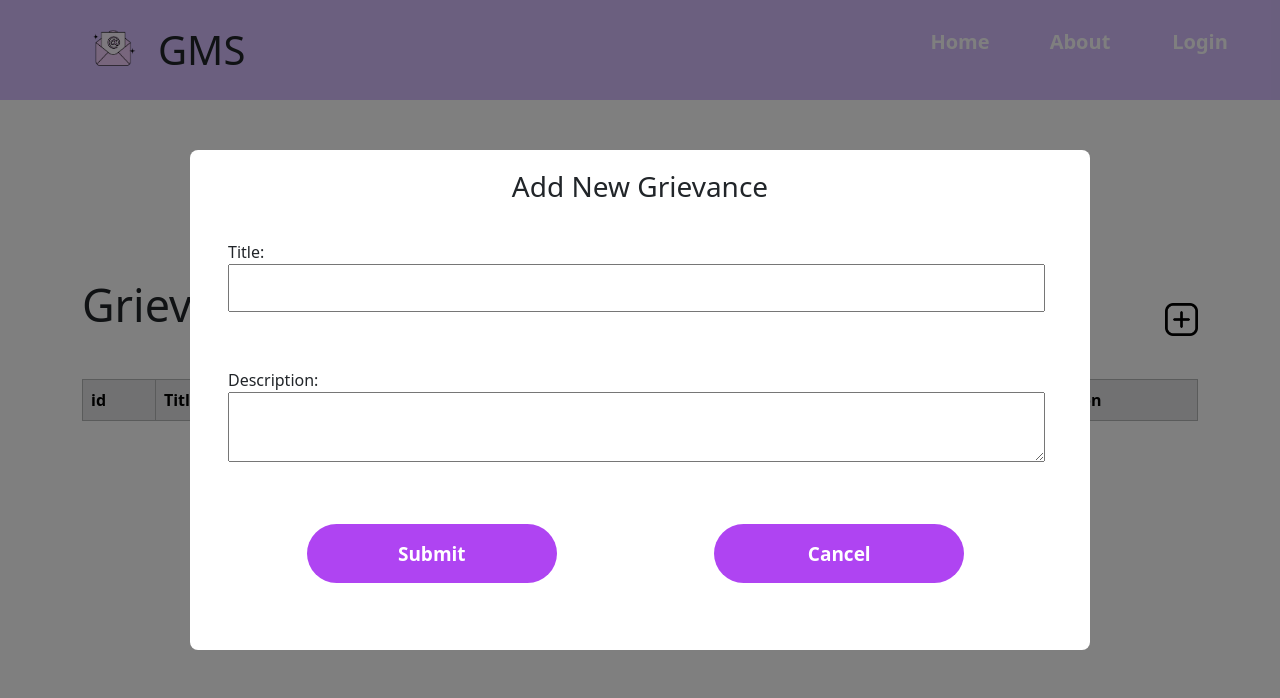
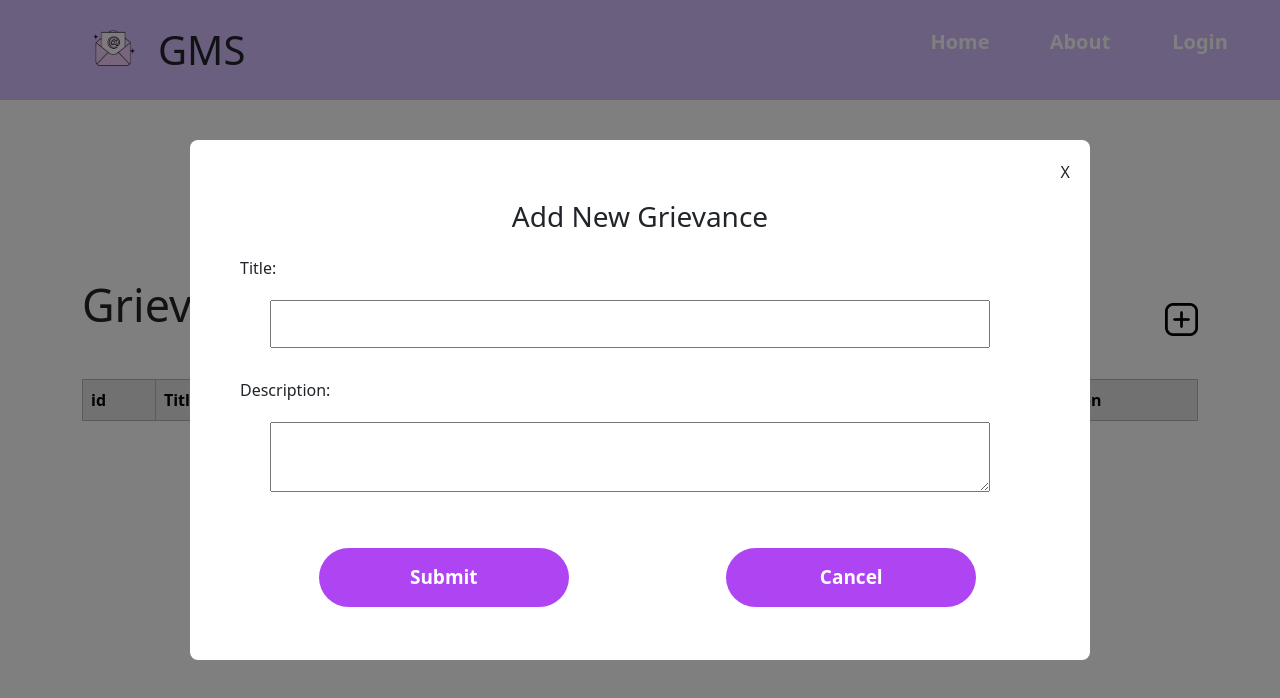
Before and after one commit to SmeraTharakan/GrievanceManagementSystem2, a React (Vite) app in the folder frontend/: page /grievance in a window 1280 px wide. Both pictures are taken after a click on the picture 1181 px from the left and 319 px from the top of the page. Shown: the top 698 px of the page. Built offline with nearby package versions, Linux system fonts and the light colour scheme; no server answers.

Commit message:
implemented updateGrievanceDetails instead of separately updating title and grievance

```diff
--- a/frontend/src/Grievance/Grievance.css
+++ b/frontend/src/Grievance/Grievance.css
@@ -18,15 +18,15 @@
   z-index: 999;
 
 }
-
+/*
 .gform{
-  margin-left: 18px;
-  width: 95%;
+  width: 80%;
   height: 400px;
   display: flex;
   flex-direction: column;
   justify-content: space-around;
 }
+  */
 
 .content {
   background-color: white;
@@ -34,7 +34,7 @@
   border-radius: 8px;
   max-width: 900px;
   width: 100%;
-  height: 500px;
+  height: 520px;
   position: relative;
 
   z-index: 1000;
@@ -44,23 +44,21 @@
 .content textarea {
   width: 100%;
   padding: 10px;
-  margin-right: 70px;
-}
-
-.sub-can{
-  width: 815px;
-  height: auto;
-  display: flex;
-  justify-content: space-around;
 }
 
 .update{
-  margin-left: 18px;
-  width: 85%;
+  margin: 0 auto;
+  width: 800px;
   height: 400px;
   display: flex;
   flex-direction: column;
   justify-content: space-around;
+}
+
+.update input,
+.update textarea{
+  margin: 20px 0px 0px 30px;
+  width: 90%;
 }
 
 .close{
@@ -75,3 +73,11 @@
   cursor: pointer;
 
 }
+
+.sub-can{
+  width: 815px;
+  height: auto;
+  display: flex;
+  justify-content: space-around;
+  margin: 20px 0;
+}
--- a/frontend/src/Grievance/Grievance.jsx
+++ b/frontend/src/Grievance/Grievance.jsx
@@ -58,27 +58,16 @@ const Grievance = () => {
       }
     };
 
-    const updateTitle = async () => {
+
+    const updateDetails = async () => {
+      const updateDetails = {
+        title,
+        description
+    };
       try {
-          const response = await api.put(`/api/grievances/updateTitle/${gId}`,title, {
-            headers: { "Content-Type": "text/plain" }
-        });
+          const response = await api.put(`/api/grievances/updateDetails/${gId}`,updateDetails);
 
-          console.log('Grievance updated successfully',title);
-
-          setRefresh(!refresh);
-      } catch (error) {
-          console.error('Error updating grievance:', error);
-      }
-    };
-
-    const updateDescription = async () => {
-      try {
-          const response = await api.put(`/api/grievances/updateDescription/${gId}`,description, {
-            headers: { "Content-Type": "text/plain" }
-        });
-
-          console.log('Grievance updated successfully',description);
+          console.log('Grievance updated successfully');
 
           setRefresh(!refresh);
       } catch (error) {
@@ -152,10 +141,12 @@ const Grievance = () => {
         {showAddModel && (
         <div className="overlay">
           <div className="content">
+          <div onClick={() => setshowAddModel(false)} className='close'>X</div>
             <h3>Add New Grievance</h3>
-            <form className="gform"onSubmit={handleAddGrievance}>
+            <form className="update"onSubmit={handleAddGrievance}>
               <div>
                 <label>Title:</label>
+                <div>
                 <input
                   type="text"
                   value={title}
@@ -163,13 +154,16 @@ const Grievance = () => {
                   required
                 />
                 </div>
+              </div>
               <div>
               <label>Description:</label>
+                <div>
                 <textarea
                   value={description}
                   onChange={(e) => setDescription(e.target.value)}
                   required
                 />
+                </div>
               </div>
               <div className="sub-can">
                 <button type="submit">Submit</button>
@@ -187,24 +181,26 @@ const Grievance = () => {
               <div className='update'>
                 <div>
                     <label>Title:</label>
-                    <div className='line'>
+                    <div>
                     <input
                         type="text"
                         value={title}
                         onChange={(e) => setTitle(e.target.value)}
                     />
-                    <button onClick={updateTitle}>Update</button>
                     </div>
                 </div>
                 <div>
                     <label>Description:</label>
-                    <div className='line'>
+                    <div >
                     <textarea
                         value={description}
                         onChange={(e) => setDescription(e.target.value)}
                     />
-                    <button onClick={updateDescription}>Update</button>
                     </div>
+                </div>
+                <div className="sub-can">
+                  <button onClick={updateDetails}>Update</button>
+                  <button type="button" onClick={() => setshowEditModel(false)}>Cancel</button>
                 </div>
 
               </div>
```
Also changed, not shown: 2 other files (tests, documents, lock files or other folders). Lines whose indentation alone changed are shown as unchanged.
